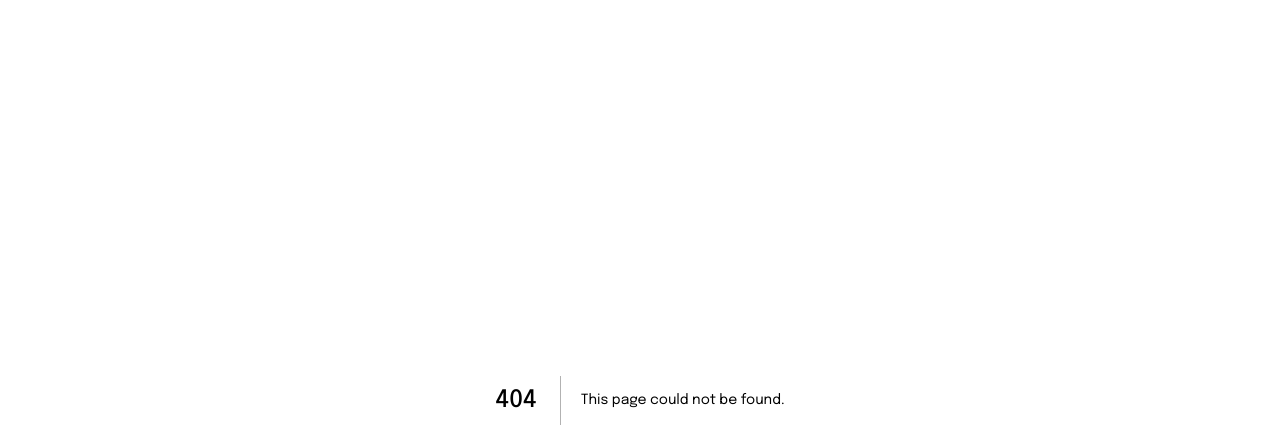
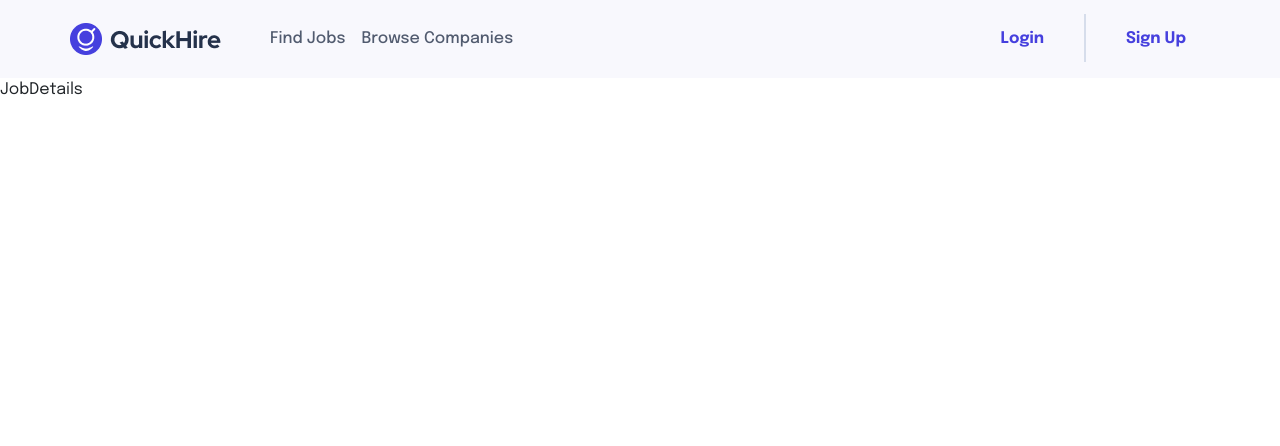
Before and after one commit to Fazlay-Elahi-Rafi/quickHire, a Next.js app: page /job-details/1 in a window 1280 px wide. Before the commit this address had no page. Shown: the top 446 px of the page. Built offline with nearby package versions, Linux system fonts and the light colour scheme.

Commit message:
install new Package & setup job-details file

```diff
--- a/package.json
+++ b/package.json
@@ -14,6 +14,7 @@
     "@iconify/react": "^6.0.2",
     "sass": "^1.93.2",
     "bootstrap": "^5.3.8",
+    "slugify": "^1.6.6",
     "react-dom": "19.2.3"
   },
   "devDependencies": {
--- /dev/null
+++ b/src/app/job-details/[jobId]/page.js
@@ -0,0 +1,11 @@
+import JobDetailsPage from "../index";
+
+export const metadata = {
+  title: "QuickHire - Job Board Next.js Template",
+  description:
+    "A modern and responsive job board template built with Next.js, designed to connect employers and job seekers seamlessly.",
+};
+
+export default function JobDetailsPageLayout({ params }) {
+  return <JobDetailsPage params={params} />;
+}
--- /dev/null
+++ b/src/app/job-details/index.js
@@ -0,0 +1,21 @@
+"use client";
+
+import React from "react";
+import { useParams } from "next/navigation";
+
+import Navbar from "@/components/header/navbar";
+import JobDetails from "@/components/job-details/jobDetails";
+
+const JobDetailsPage = ({ params }) => {
+  const routerParams = useParams();
+  const jobId = params?.jobId || routerParams?.jobId;
+
+  return (
+    <>
+      <Navbar navBgColor="qh-navbar__bg" />
+      <JobDetails jobId={jobId} />
+    </>
+  );
+};
+
+export default JobDetailsPage;
--- /dev/null
+++ b/src/components/job-details/jobDetails.jsx
@@ -0,0 +1,9 @@
+import React from 'react'
+
+const JobDetails = () => {
+  return (
+    <div>JobDetails</div>
+  )
+}
+
+export default JobDetails
--- a/src/components/job/job-card.jsx
+++ b/src/components/job/job-card.jsx
@@ -11,7 +11,7 @@ const JobCard = () => {
   // Use the custom hook
   const {
     // State
-    currentPage, // <-- Now this will be defined
+    currentPage,
     searchTerm,
     setSearchTerm,
     selectedCategories,
```
Also changed, not shown: src/app/job-details/page.js (added, +18 -0 lines), 1 other file (tests, documents, lock files or other folders).
